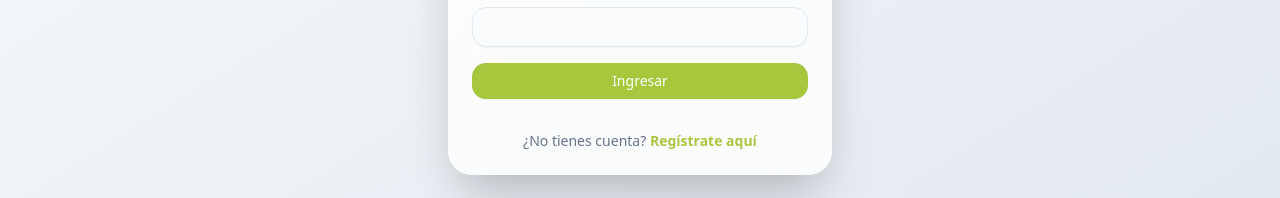
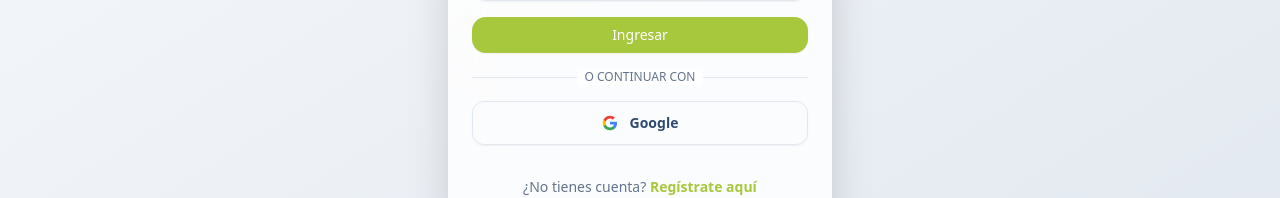
Before and after one commit to geniacs2b/genniasistent, a Next.js app: page /login in a window 1280 px wide. Shown: the part 533-731 px from the top of the page. Built offline with nearby package versions, Linux system fonts and the light colour scheme; no server answers.

Commit message:
feat: habilitar Google Login y unificar credenciales OAuth en .env

```diff
--- a/app/(auth)/login/page.tsx
+++ b/app/(auth)/login/page.tsx
@@ -47,6 +47,25 @@
     }
   }
 
+  const handleGoogleLogin = async () => {
+    setLoading(true);
+    const { error } = await supabase.auth.signInWithOAuth({
+      provider: 'google',
+      options: {
+        redirectTo: `${window.location.origin}/auth/callback`,
+      },
+    });
+
+    if (error) {
+      setLoading(false);
+      toast({
+        title: "Error de Google Auth",
+        description: error.message,
+        variant: "destructive"
+      });
+    }
+  }
+
   return (
     <div className="min-h-screen flex flex-col items-center justify-center bg-gradient-to-br from-slate-50 to-slate-200 dark:from-slate-950 dark:to-slate-900 px-4">
       {isExpired && (
@@ -92,6 +111,31 @@
             <Button type="submit" className="w-full mt-4" disabled={loading}>
               {loading ? "Autenticando..." : "Ingresar"}
             </Button>
+
+            <div className="relative my-6">
+              <div className="absolute inset-0 flex items-center">
+                <span className="w-full border-t border-slate-200"></span>
+              </div>
+              <div className="relative flex justify-center text-xs uppercase">
+                <span className="bg-white px-2 text-slate-500 font-medium">O continuar con</span>
+              </div>
+            </div>
+
+            <Button
+              type="button"
+              variant="outline"
+              className="w-full h-11 border-slate-200 hover:bg-slate-50 font-bold gap-3 rounded-xl transition-all"
+              onClick={handleGoogleLogin}
+              disabled={loading}
+            >
+              <svg className="h-5 w-5" viewBox="0 0 24 24">
+                <path d="M22.56 12.25c0-.78-.07-1.53-.2-2.25H12v4.26h5.92c-.26 1.37-1.04 2.53-2.21 3.31v2.77h3.57c2.08-1.92 3.28-4.74 3.28-8.09z" fill="#4285F4" />
+                <path d="M12 23c2.97 0 5.46-.98 7.28-2.66l-3.57-2.77c-1 .67-2.28 1.07-3.71 1.07-2.86 0-5.29-1.93-6.16-4.53H2.18v2.84C3.99 20.53 7.7 23 12 23z" fill="#34A853" />
+                <path d="M5.84 14.11c-.22-.66-.35-1.39-.35-2.11s.13-1.45.35-2.11V7.05H2.18C1.43 8.55 1 10.22 1 12s.43 3.45 1.18 4.95l3.66-2.84z" fill="#FBBC05" />
+                <path d="M12 5.38c1.62 0 3.06.56 4.21 1.64l3.15-3.15C17.45 2.09 14.97 1 12 1 7.7 1 3.99 3.47 2.18 7.05l3.66 2.84c.87-2.6 3.3-4.53 6.16-4.53z" fill="#EA4335" />
+              </svg>
+              Google
+            </Button>
             <div className="text-center pt-4">
               <p className="text-sm text-slate-500">
                 ¿No tienes cuenta? {" "}
--- a/app/(auth)/registro/page.tsx
+++ b/app/(auth)/registro/page.tsx
@@ -189,6 +189,16 @@
       router.refresh();
     });
   };
+
+  const handleGoogleLogin = async () => {
+    const supabase = createClient();
+    await supabase.auth.signInWithOAuth({
+      provider: 'google',
+      options: {
+        redirectTo: `${window.location.origin}/auth/callback`,
+      },
+    });
+  }
 
   if (emailSent) return <EmailSentScreen email={sentEmail} />;
 
@@ -516,6 +526,29 @@
                   )}
                 </button>
 
+                <div className="relative my-8">
+                  <div className="absolute inset-0 flex items-center">
+                    <span className="w-full border-t border-slate-100"></span>
+                  </div>
+                  <div className="relative flex justify-center text-xs uppercase">
+                    <span className="bg-slate-50 px-2 text-slate-400 font-medium">O registrarse con</span>
+                  </div>
+                </div>
+
+                <button
+                  type="button"
+                  onClick={handleGoogleLogin}
+                  className="w-full h-12 rounded-xl font-bold text-slate-700 bg-white border border-slate-200 hover:bg-slate-50 transition-all flex items-center justify-center gap-3 shadow-sm"
+                >
+                  <svg className="h-5 w-5" viewBox="0 0 24 24">
+                    <path d="M22.56 12.25c0-.78-.07-1.53-.2-2.25H12v4.26h5.92c-.26 1.37-1.04 2.53-2.21 3.31v2.77h3.57c2.08-1.92 3.28-4.74 3.28-8.09z" fill="#4285F4" />
+                    <path d="M12 23c2.97 0 5.46-.98 7.28-2.66l-3.57-2.77c-1 .67-2.28 1.07-3.71 1.07-2.86 0-5.29-1.93-6.16-4.53H2.18v2.84C3.99 20.53 7.7 23 12 23z" fill="#34A853" />
+                    <path d="M5.84 14.11c-.22-.66-.35-1.39-.35-2.11s.13-1.45.35-2.11V7.05H2.18C1.43 8.55 1 10.22 1 12s.43 3.45 1.18 4.95l3.66-2.84z" fill="#FBBC05" />
+                    <path d="M12 5.38c1.62 0 3.06.56 4.21 1.64l3.15-3.15C17.45 2.09 14.97 1 12 1 7.7 1 3.99 3.47 2.18 7.05l3.66 2.84c.87-2.6 3.3-4.53 6.16-4.53z" fill="#EA4335" />
+                  </svg>
+                  Google
+                </button>
+
                 <div className="mt-5 flex flex-wrap items-center justify-center gap-x-6 gap-y-2 text-xs text-slate-400 font-medium">
                   <span className="flex items-center gap-1.5">
                     <CheckCircle2 className="w-3.5 h-3.5 text-emerald-500" />
--- a/app/actions/emailActions.ts
+++ b/app/actions/emailActions.ts
@@ -189,8 +189,8 @@
       .replace(/=+$/, "");
 
     const oauth2Client = new google.auth.OAuth2(
-      process.env.GOOGLE_OAUTH_CLIENT_ID,
-      process.env.GOOGLE_OAUTH_CLIENT_SECRET,
+      process.env.GOOGLE_CLIENT_ID,
+      process.env.GOOGLE_CLIENT_SECRET,
       `${process.env.PUBLIC_BASE_URL ?? ""}/api/oauth/google/callback`,
     );
     oauth2Client.setCredentials({ refresh_token: oauthConfig.refresh_token });
--- a/app/api/oauth/google/callback/route.ts
+++ b/app/api/oauth/google/callback/route.ts
@@ -18,8 +18,8 @@
     const tenantId = state;
 
     const oauth2Client = new google.auth.OAuth2(
-      process.env.GOOGLE_OAUTH_CLIENT_ID,
-      process.env.GOOGLE_OAUTH_CLIENT_SECRET,
+      process.env.GOOGLE_CLIENT_ID,
+      process.env.GOOGLE_CLIENT_SECRET,
       `${process.env.PUBLIC_BASE_URL}/api/oauth/google/callback`
     );
 
--- a/app/api/oauth/google/route.ts
+++ b/app/api/oauth/google/route.ts
@@ -6,6 +6,12 @@
 export const dynamic = 'force-dynamic';
 
 export async function GET(req: NextRequest) {
+  // Verificación temporal de variables de entorno
+  console.log('[Google OAuth] Verificando variables de entorno:', {
+    GOOGLE_CLIENT_ID: process.env.GOOGLE_CLIENT_ID ? 'Configurado ✅' : 'Faltante ❌',
+    PUBLIC_BASE_URL: process.env.PUBLIC_BASE_URL ? 'Configurado ✅' : 'Faltante ❌'
+  });
+
   try {
     const cookieStore = cookies();
     const supabase = createServerClient(
@@ -32,8 +38,8 @@
     }
 
     const oauth2Client = new google.auth.OAuth2(
-      process.env.GOOGLE_OAUTH_CLIENT_ID,
-      process.env.GOOGLE_OAUTH_CLIENT_SECRET,
+      process.env.GOOGLE_CLIENT_ID,
+      process.env.GOOGLE_CLIENT_SECRET,
       `${process.env.PUBLIC_BASE_URL}/api/oauth/google/callback`
     );
 
--- a/app/api/workers/deliver-email/route.ts
+++ b/app/api/workers/deliver-email/route.ts
@@ -212,8 +212,8 @@
 
     // 6. Construir y enviar mensaje MIME via Gmail API
     const oauth2Client = new google.auth.OAuth2(
-      process.env.GOOGLE_OAUTH_CLIENT_ID,
-      process.env.GOOGLE_OAUTH_CLIENT_SECRET,
+      process.env.GOOGLE_CLIENT_ID,
+      process.env.GOOGLE_CLIENT_SECRET,
       `${publicBase}/api/oauth/google/callback`,
     );
     oauth2Client.setCredentials({ refresh_token: oauthConfig.refresh_token });
```
Also changed, not shown: 1 other file (tests, documents, lock files or other folders).
